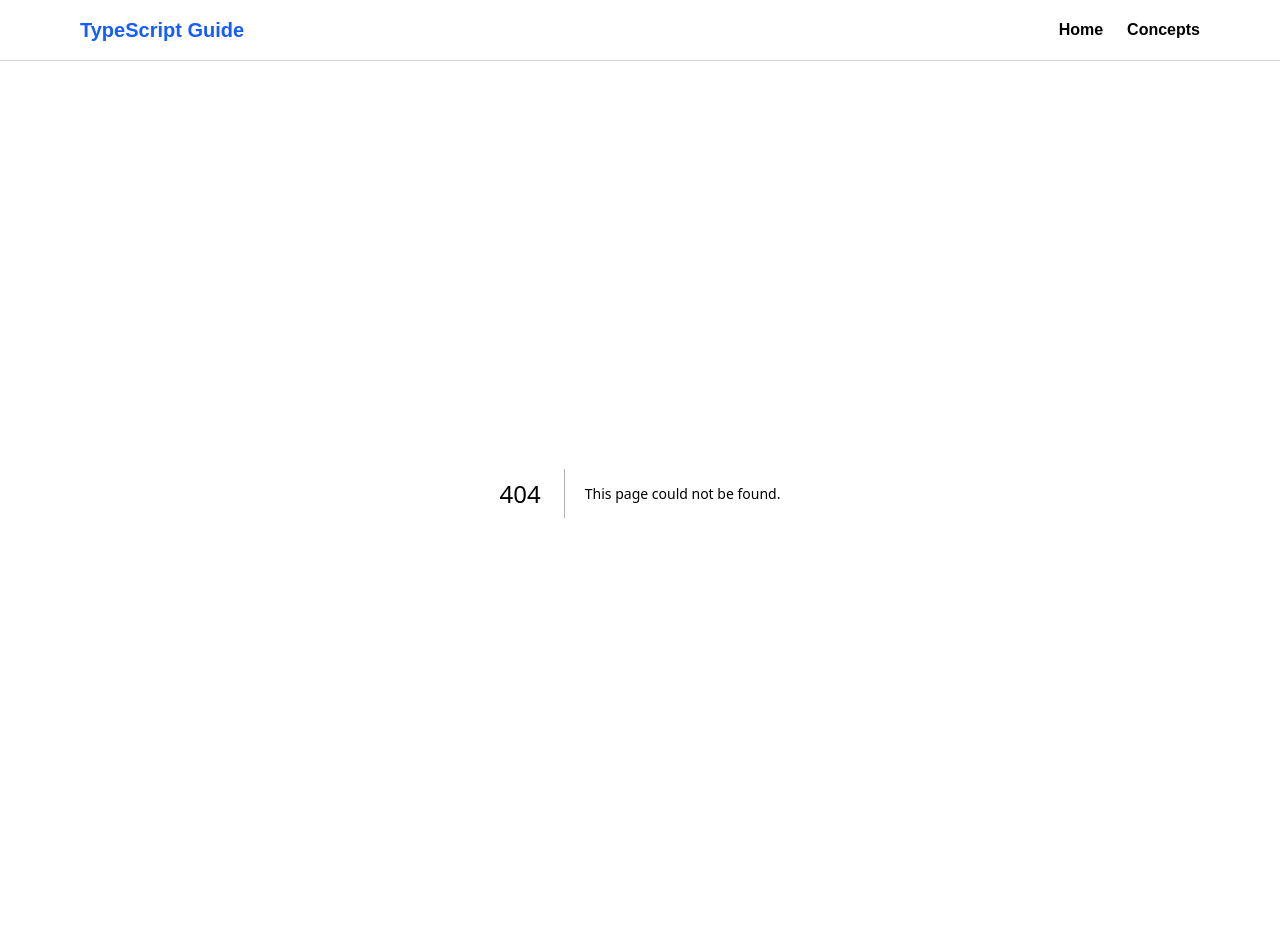
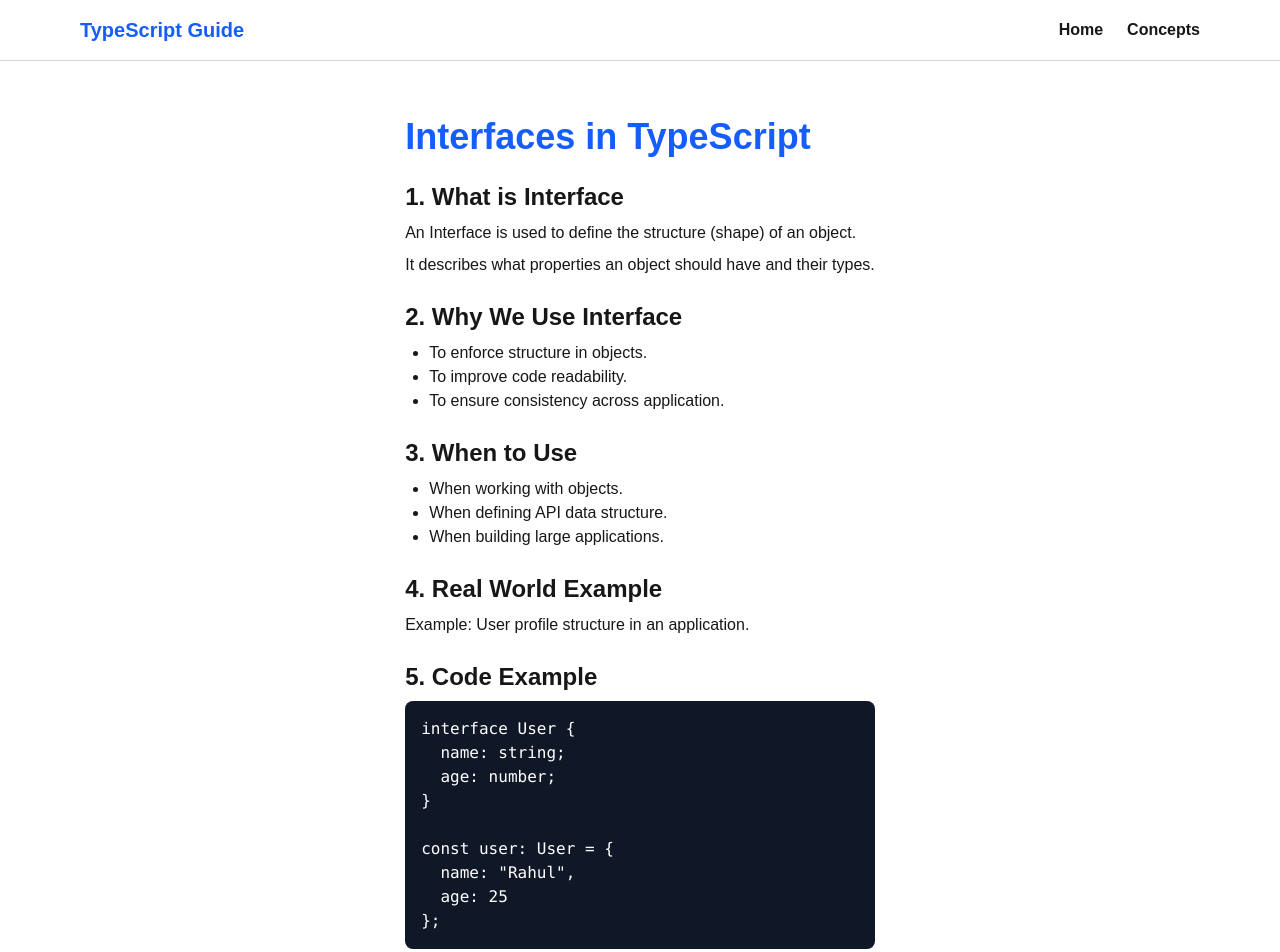
Before and after one commit to Monisasmal/Type-script-Concept, a Next.js app: page /concepts/InterfacesInTypescript in a window 1280 px wide. Before the commit this address had no page. Shown: the top 952 px of the page. Built offline with nearby package versions, Linux system fonts and the light colour scheme.

Commit message:
update concept

```diff
--- /dev/null
+++ b/src/app/concepts/InterfacesInTypescript/page.tsx
@@ -0,0 +1,76 @@
+export default function Interfaces() {
+  return (
+    <div className="max-w-5xl mx-auto p-6">
+
+      <h1 className="text-4xl font-bold text-blue-600 mb-6">
+        Interfaces in TypeScript
+      </h1>
+
+      {/* 1 */}
+      <section className="mb-6">
+        <h2 className="text-2xl font-semibold mb-2">1. What is Interface</h2>
+        <p>
+          An Interface is used to define the structure (shape) of an object.
+        </p>
+        <p className="mt-2">
+          It describes what properties an object should have and their types.
+        </p>
+      </section>
+
+      {/* 2 */}
+      <section className="mb-6">
+        <h2 className="text-2xl font-semibold mb-2">2. Why We Use Interface</h2>
+        <ul className="list-disc ml-6">
+          <li>To enforce structure in objects.</li>
+          <li>To improve code readability.</li>
+          <li>To ensure consistency across application.</li>
+        </ul>
+      </section>
+
+      {/* 3 */}
+      <section className="mb-6">
+        <h2 className="text-2xl font-semibold mb-2">3. When to Use</h2>
+        <ul className="list-disc ml-6">
+          <li>When working with objects.</li>
+          <li>When defining API data structure.</li>
+          <li>When building large applications.</li>
+        </ul>
+      </section>
+
+      {/* 4 */}
+      <section className="mb-6">
+        <h2 className="text-2xl font-semibold mb-2">4. Real World Example</h2>
+        <p>
+          Example: User profile structure in an application.
+        </p>
+      </section>
+
+
+      <section className="mb-6">
+        <h2 className="text-2xl font-semibold mb-2">5. Code Example</h2>
+
+        <pre className="bg-gray-900 text-white p-4 rounded-lg">
+{`interface User {
+  name: string;
+  age: number;
+}
+
+const user: User = {
+  name: "Rahul",
+  age: 25
+};`}
+        </pre>
+
+      </section>
+
+      {/* 6 */}
+      <section>
+        <h2 className="text-2xl font-semibold mb-2">6. If Not Used</h2>
+        <p>
+          Object structure becomes inconsistent and error-prone.
+        </p>
+      </section>
+
+    </div>
+  );
+}
--- a/src/app/concepts/page.tsx
+++ b/src/app/concepts/page.tsx
@@ -33,6 +33,7 @@ const concept = [
      {name: "What is Type Assertions?", path:"/concepts/TypeAssertions"},
      {name: "What is Type Guards?", path:"/concepts/TypeGuards"},
      {name: "What is Type Narrowing?", path:"/concepts/TypeNarrowing"},
+     {name: "What is Interface?", path:"/concepts/InterfacesInTypescript"},
 ];
 
 export default function Concepts(){
```
